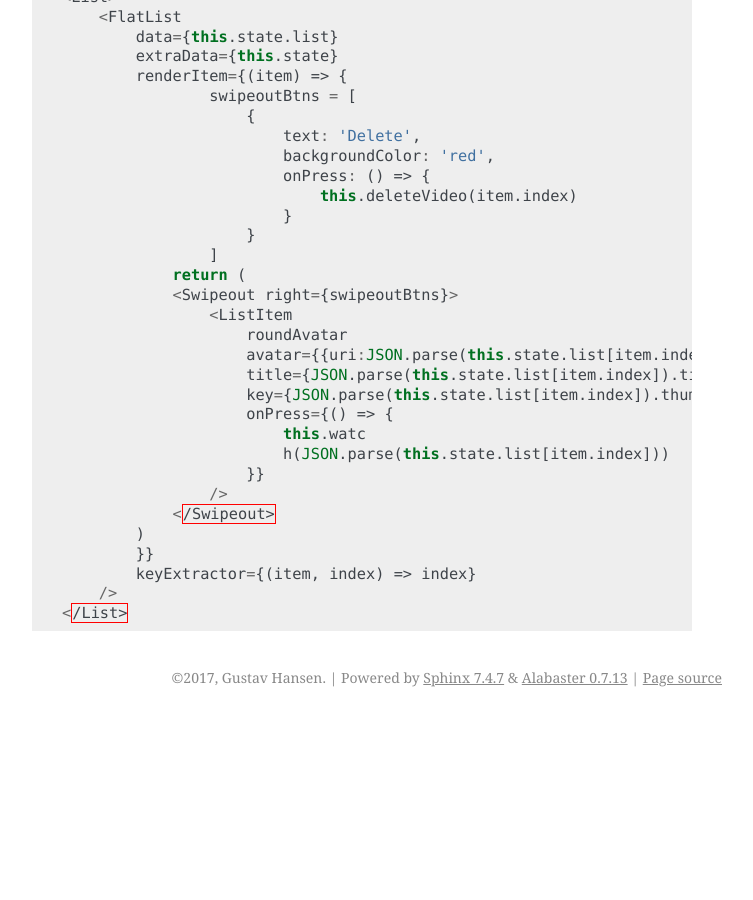
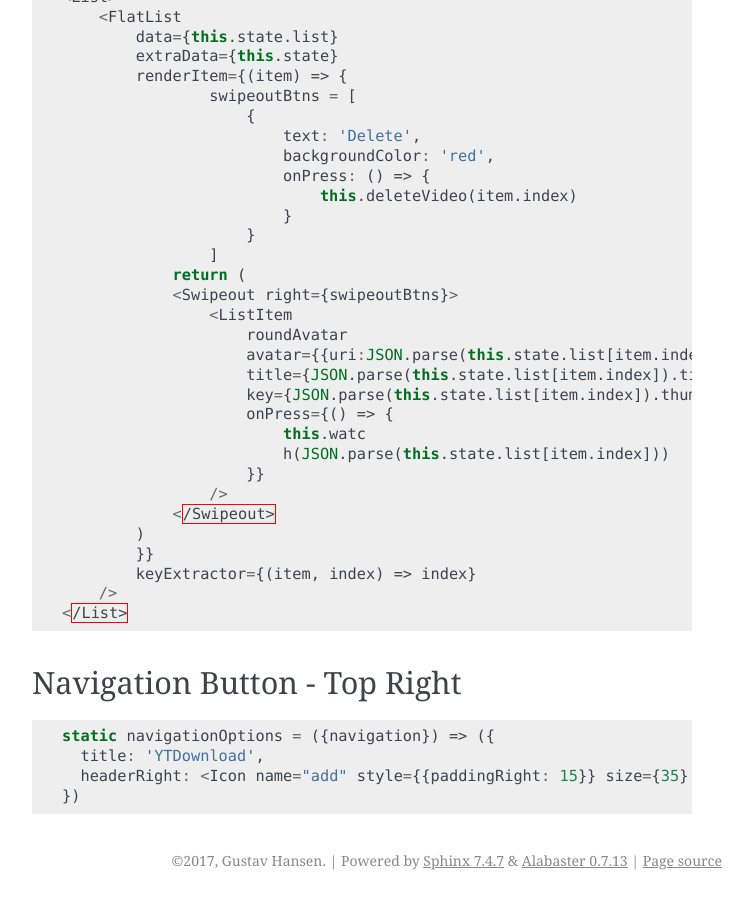
Before and after one commit to kusti8/notes, a Sphinx documentation site: the page built from docs/react.rst, in a window 1280 px wide and 900 px high, scrolled down 2497 px. Shown: the whole window, without its empty margins (388-1141 px from the left). Built offline with Sphinx 7.4.7, drawn with Linux system fonts in a browser that asks for light colours; before the commit the page ends 3214 px from its top, so only the background shows below that; some of the changed text lies outside the part shown.

Commit message:
Add navigation button

```diff
--- a/docs/react.rst
+++ b/docs/react.rst
@@ -153,3 +153,13 @@ FlatList
             keyExtractor={(item, index) => index}
         />
     </List>
+
+Navigation Button - Top Right
+--------------------------------
+
+.. code-block:: javascript
+
+  static navigationOptions = ({navigation}) => ({
+    title: 'YTDownload',
+    headerRight: <Icon name="add" style={{paddingRight: 15}} size={35} onPress={() => navigation.navigate('DownloadScreen')} />
+  })
```
